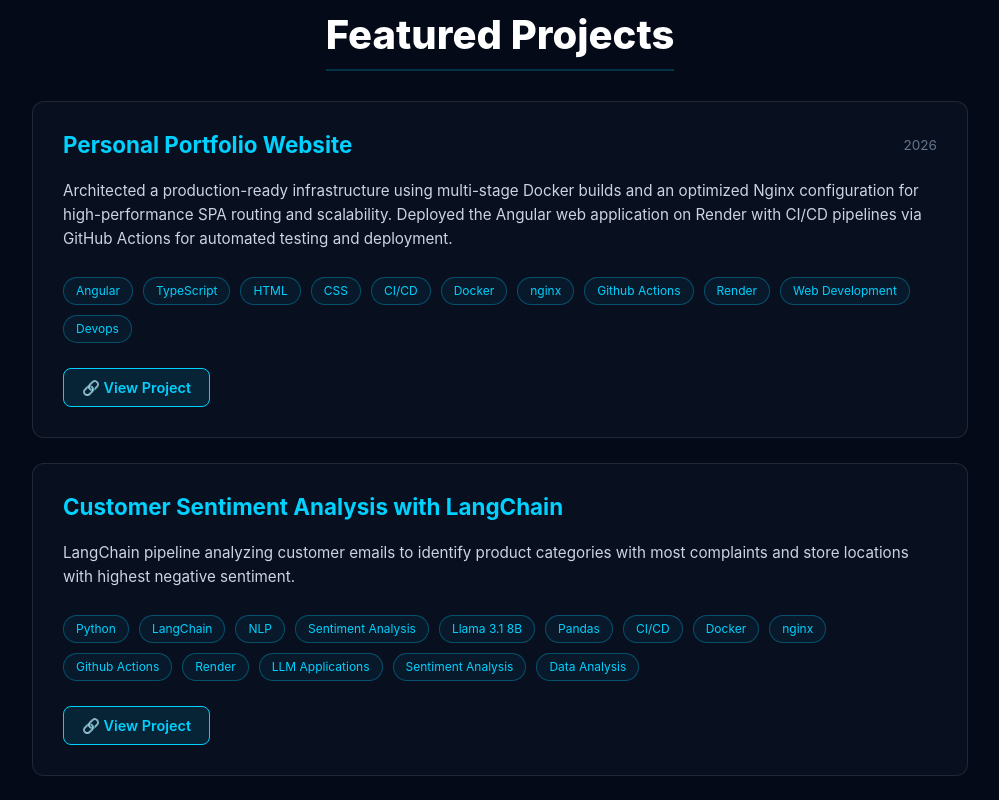
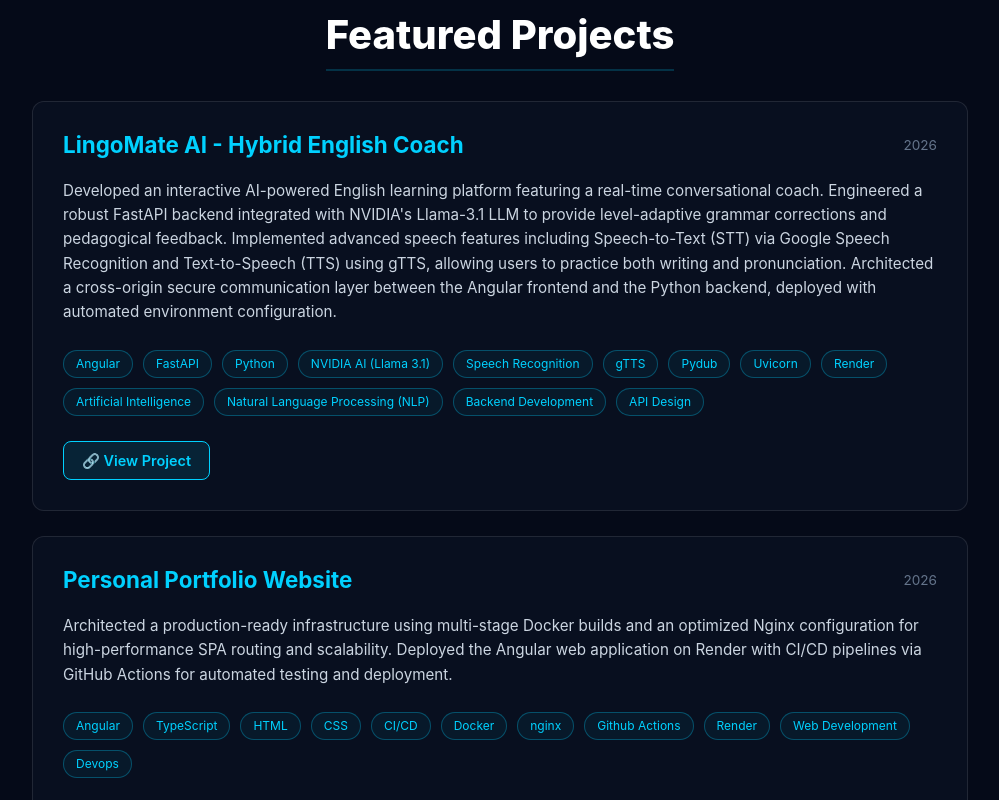
Before and after one commit to EyaTaktak/mon_portfolio, an Angular app: page / in a window 1280 px wide. Shown: the part 2200-3000 px from the top of the page, without its empty margins (140-1139 px from the left). Built offline with nearby package versions, Linux system fonts and the light colour scheme.

Commit message:
add ai assistant chatbot

```diff
--- a/src/app/data.ts
+++ b/src/app/data.ts
@@ -126,6 +126,37 @@ export const EDUCATION = [
 // ===========================
 export const PROJECTS = [
   {
+    name: 'LingoMate AI - Hybrid English Coach',
+    context: 'Full Stack AI Project',
+    description: `
+Developed an interactive AI-powered English learning platform featuring a real-time conversational coach.
+Engineered a robust FastAPI backend integrated with NVIDIA's Llama-3.1 LLM to provide level-adaptive
+grammar corrections and pedagogical feedback. Implemented advanced speech features including
+Speech-to-Text (STT) via Google Speech Recognition and Text-to-Speech (TTS) using gTTS,
+allowing users to practice both writing and pronunciation. Architected a cross-origin secure
+communication layer between the Angular frontend and the Python backend, deployed with automated
+environment configuration.`,
+    date: '2026',
+    tools: [
+      'Angular',
+      'FastAPI',
+      'Python',
+      'NVIDIA AI (Llama 3.1)',
+      'Speech Recognition',
+      'gTTS',
+      'Pydub',
+      'Uvicorn',
+      'Render'
+    ],
+    skills: [
+      'Artificial Intelligence',
+      'Natural Language Processing (NLP)',
+      'Backend Development',
+      'API Design'
+    ],
+    link: ["https://drive.google.com/file/d/1rXkDFqmPFKMzEzD_YdWn73X0gJH8LGAD/view?usp=drive_link"]
+},
+  {
     name: 'Personal Portfolio Website',
     context: 'Personal Project',
     description: `
@@ -159,7 +190,7 @@ with highest negative sentiment.`,
       "NLP",
       "Sentiment Analysis",
       "Llama 3.1 8B",
-      "Pandas","CI/CD",
+      "Pandas", "Gradio", "CI/CD",
       "Docker",
       "nginx","Github Actions",
       "Render"
```
